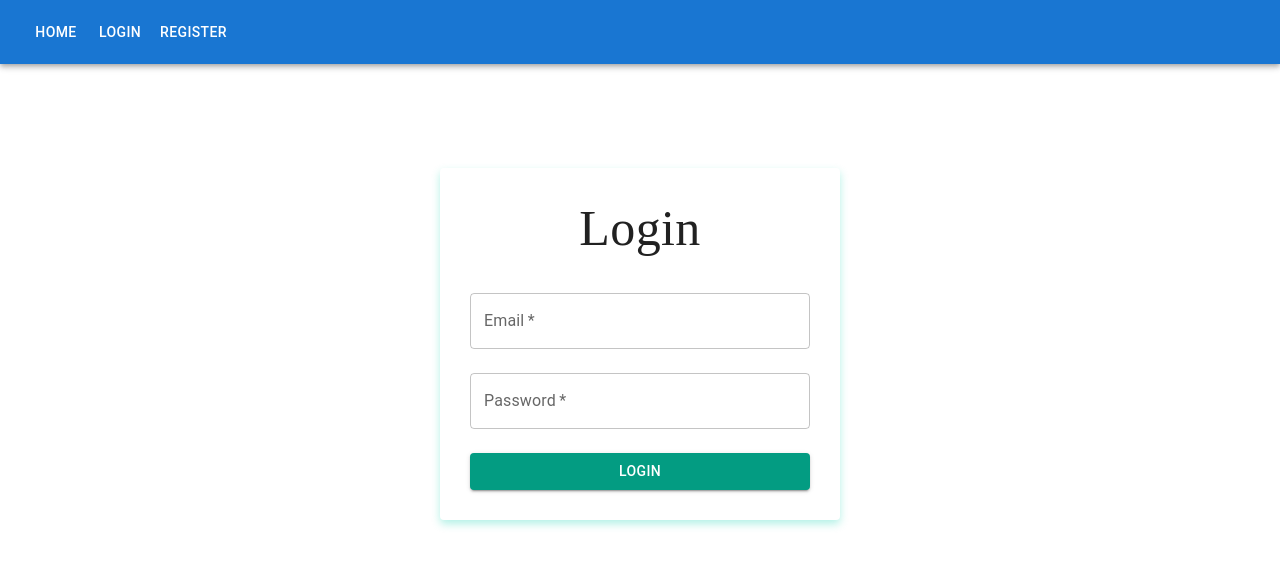
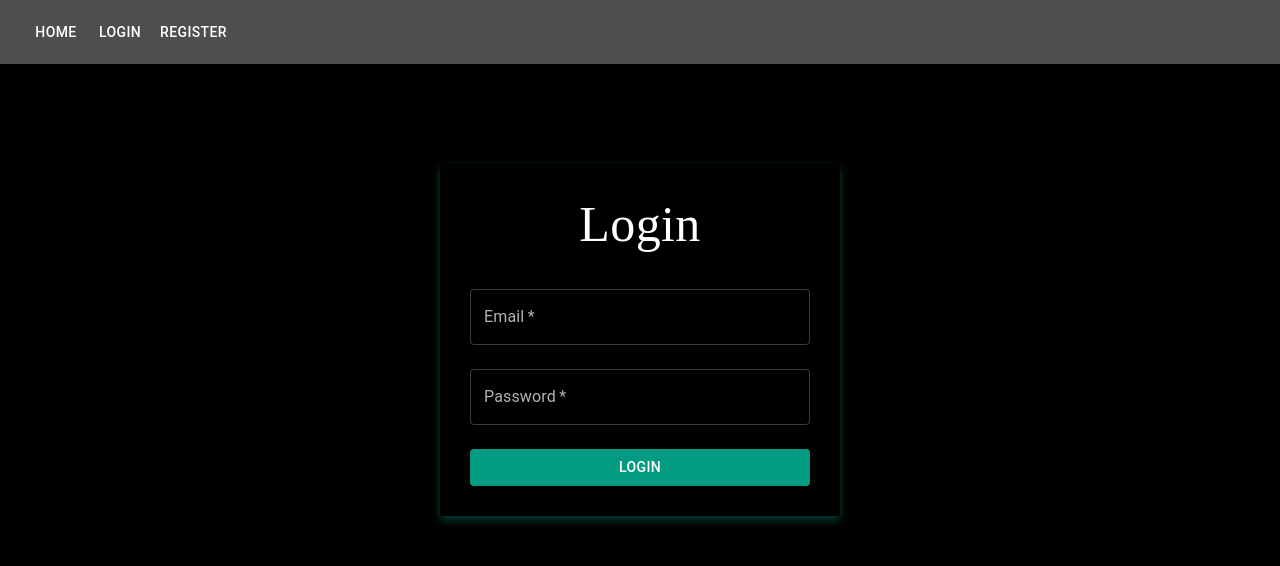
Before and after one commit to Elrich14/BirklSzakdoga, a Next.js app in the folder frontend/kerian/: page /login in a window 1280 px wide. Shown: the top 566 px of the page. Built offline with nearby package versions, Linux system fonts and the light colour scheme; what @mui/material-nextjs would draw is missing.

Commit message:
css styling in different browsers, some default css settings

```diff
--- a/frontend/kerian/app/components/navbar/navbar.tsx
+++ b/frontend/kerian/app/components/navbar/navbar.tsx
@@ -15,6 +15,7 @@ const Root = styled("div")(() => ({
       display: "flex",
       flexDirection: "row",
       gap: "10px",
+      backgroundColor: "#3d3d3d",
     },
     "& .MuiTypography-root": {
       display: "flex",
--- a/frontend/kerian/app/globals.css
+++ b/frontend/kerian/app/globals.css
@@ -12,7 +12,7 @@
 }
 
 body {
-  color: var(--foreground);
+  /* color: var(--foreground); */
   /* background: var(--background); */
   font-family: Arial, Helvetica, sans-serif;
 }
--- a/frontend/kerian/app/login/page.tsx
+++ b/frontend/kerian/app/login/page.tsx
@@ -22,9 +22,9 @@ const Root = styled("div")(() => ({
   [`&.${classes.root}`]: {
     display: "flex",
     flexDirection: "column",
-    alignItems: "center", // This centers horizontally
-    justifyContent: "center", // This centers vertically
-    height: "70vh", // Ensure it takes up the full height of the screen
+    alignItems: "center",
+    justifyContent: "center",
+    marginTop: "100px",
 
     "& .MuiTypography-root": {
       fontSize: "50px",
--- a/frontend/kerian/app/register/page.tsx
+++ b/frontend/kerian/app/register/page.tsx
@@ -24,7 +24,7 @@ const Root = styled("div")(() => ({
     flexDirection: "column",
     alignItems: "center",
     justifyContent: "center",
-    height: "70vh",
+    marginTop: "100px",
 
     "& .MuiTypography-root": {
       fontSize: "50px",
--- a/frontend/kerian/constants/colors.tsx
+++ b/frontend/kerian/constants/colors.tsx
@@ -1,4 +1,3 @@
-// src/colors.ts
 export const colors = {
   kerian_main: "#039c82",
   kerian_main_button_hover: "#00cfac",
--- a/frontend/kerian/theme.ts
+++ b/frontend/kerian/theme.ts
@@ -1,22 +1,45 @@
-'use client';
-import { createTheme } from '@mui/material/styles';
-
+"use client";
+import { createTheme } from "@mui/material/styles";
+import { colors } from "./constants/colors";
 
 const theme = createTheme({
-  colorSchemes: { light: true, dark: true },
-  cssVariables: {
-    colorSchemeSelector: 'class',
+  palette: {
+    mode: "dark",
+    background: {
+      default: "#000000",
+      paper: "#111111",
+    },
+    text: {
+      primary: "#ffffff",
+    },
+    primary: {
+      main: colors.kerian_main,
+    },
   },
-
   components: {
+    MuiCssBaseline: {
+      styleOverrides: {
+        body: {
+          minHeight: "100vh",
+          width: "100%",
+          margin: 0,
+          padding: 0,
+          backgroundColor: "#000000",
+          color: "#ffffff",
+        },
+        "*": {
+          boxSizing: "border-box",
+        },
+      },
+    },
     MuiAlert: {
       styleOverrides: {
         root: {
           variants: [
             {
-              props: { severity: 'info' },
+              props: { severity: "info" },
               style: {
-                backgroundColor: '#60a5fa',
+                backgroundColor: "#60a5fa",
               },
             },
           ],
```
Also changed, not shown: frontend/kerian/app/layout.tsx (+5 -12 lines).
